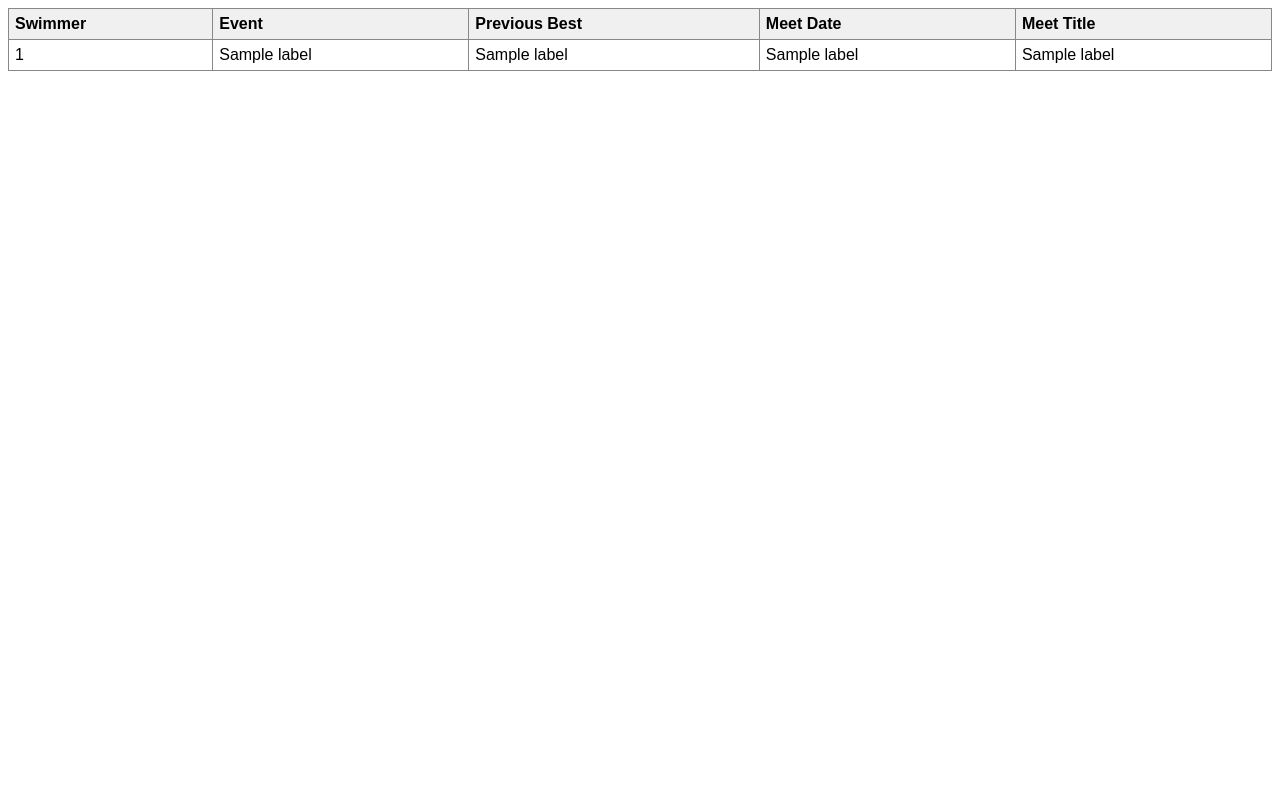
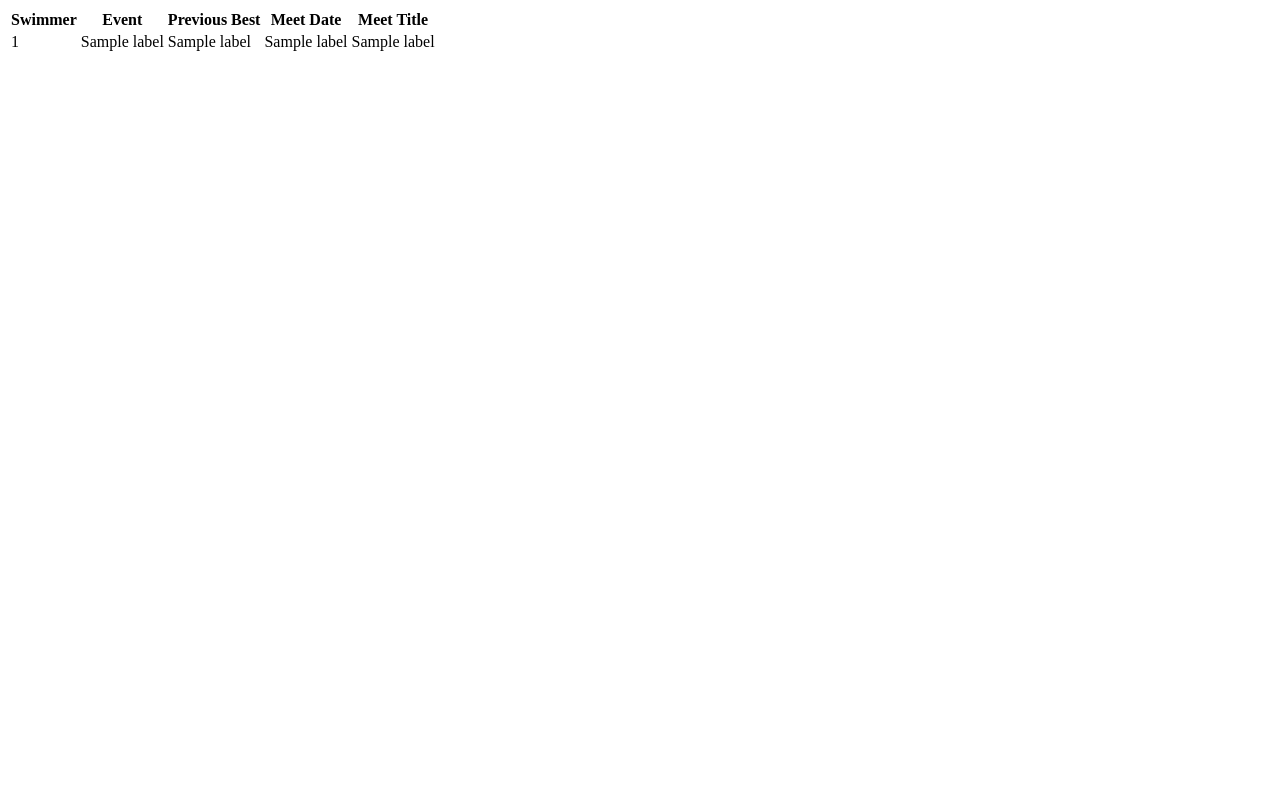
Before and after one commit to paradox183/TreasureChest, a Flask app: template templates/time_improvement_summary.html in a window 1280 px wide. Run offline with Flask 3, Linux system fonts and the light colour scheme; the template is opened without the code that fills it: most values are stand-ins (such as "Sample title", 1, 10 or a date in 2020).

Commit message:
formatting fixes

```diff
--- a/parse_utils.py
+++ b/parse_utils.py
@@ -479,4 +479,5 @@ def sanitize_for_pdf(text: str) -> str:
     return unicodedata.normalize("NFKD", text).encode("latin-1", "ignore").decode("latin-1")
 
 def save_html_as_pdf(html_content, output_path):
+    html_content = "<style>body { font-family: Arial, sans-serif; font-size: 10pt; } th, td { border: 1px solid #888; padding: 6px; text-align: left; } th { background-color: #f0f0f0; } </style>" + html_content
     HTML(string=html_content).write_pdf(output_path)
--- a/templates/landing.html
+++ b/templates/landing.html
@@ -12,9 +12,9 @@
 <h2>Welcome to the Armada Treasure Chest</h2>
 <ul>
     <li><a href="{{ url_for('combo_generator') }}">Event Combo Generator</a> - identify a list of combinable events from a Meet Maestro session report</li>
-    <li><a href="{{ url_for('time_improvement_labels') }}">Time Improvement Labels</a></li> (work in progress)
-    <li><a href="{{ url_for('triple_drop_labels') }}">Triple Drop Labels</a> - identify athletes who dropped time in 3+ events</li>
-    <li><a href="{{ url_for('fast_fishy_labels') }}">Fast Fishy Labels</a></li>
+    <li><a href="{{ url_for('time_improvement_labels') }}">Time Improvement Awards</a> - time improvements, Triple Drops, and Fast Fishy</li>
+<!--<li><a href="{{ url_for('triple_drop_labels') }}">Triple Drop Labels</a> - identify athletes who dropped time in 3+ events</li>
+    <li><a href="{{ url_for('fast_fishy_labels') }}">Fast Fishy Labels</a></li>-->
 </ul>
 </body>
 </html>
--- a/templates/time_improvement_summary.html
+++ b/templates/time_improvement_summary.html
@@ -2,23 +2,6 @@
     @page {
         size: Letter;
         margin: 0.5in;
-    }
-    body {
-        font-family: Arial, sans-serif;
-        font-size: 10pt;
-    }
-    table {
-        width: 100%;
-        border-collapse: collapse;
-        margin-bottom: 20px;
-    }
-    th, td {
-        border: 1px solid #888;
-        padding: 6px;
-        text-align: left;
-    }
-    th {
-        background-color: #f0f0f0;
     }
 </style>
 <div class="label-preview">
```
